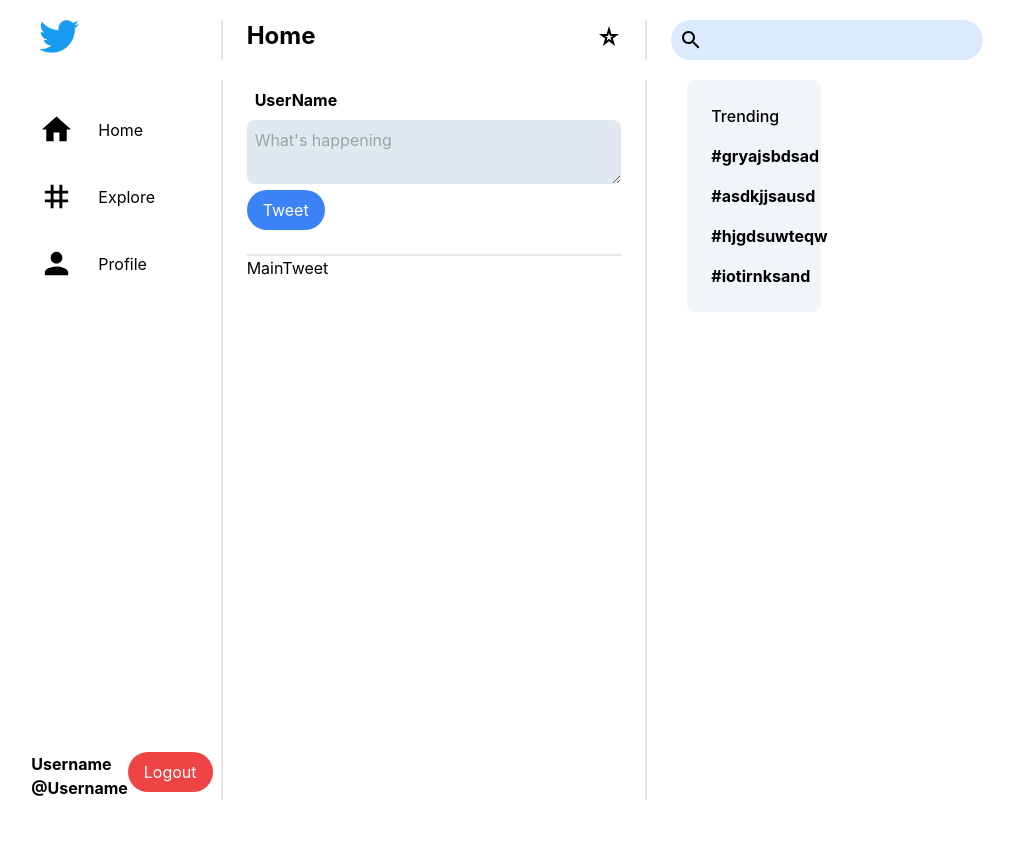
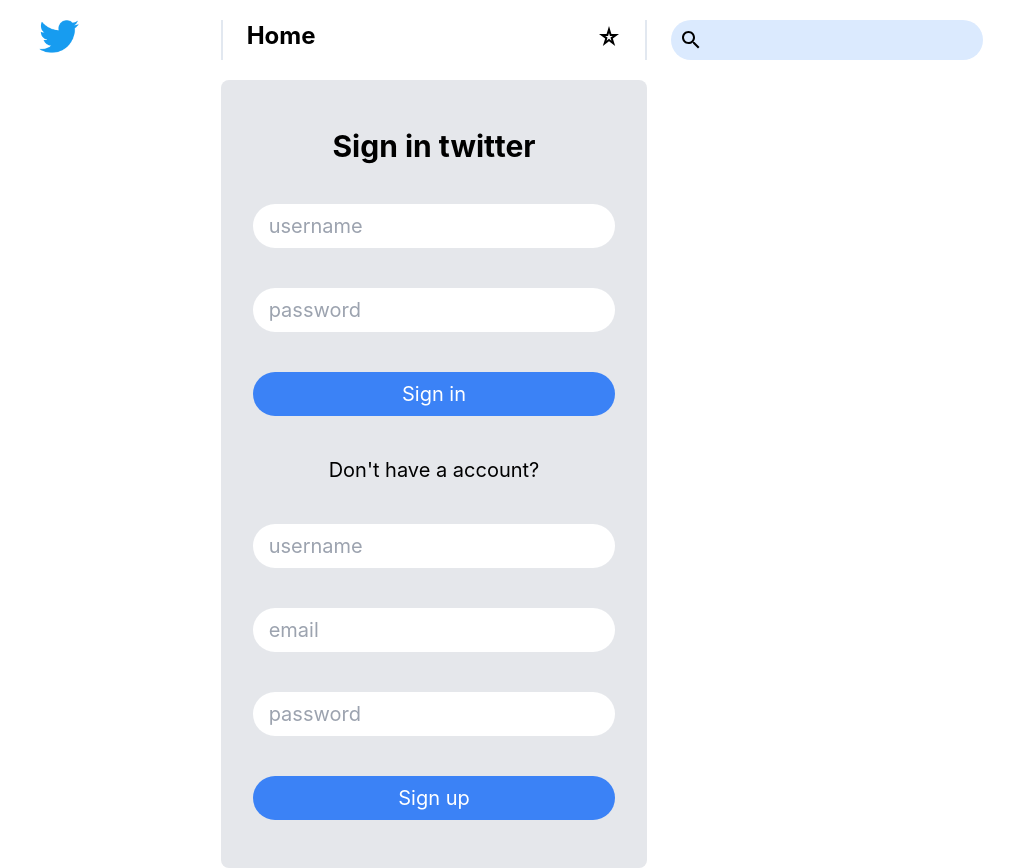
Before and after one commit to EEBK99/twitter-clone-eebk99, a React (Create React App) app in the folder client/: page / in a window 1280 px wide. Shown: the whole page, without its empty margins (206-1220 px from the left). Before the commit the page ends 800 px from the top, so only its background shows below. Built offline with nearby package versions, Linux system fonts and the light colour scheme.

Commit message:
feat: :sparkles: Homepage API integration done

```diff
--- a/client/src/components/LeftSidebar/LeftSidebar.tsx
+++ b/client/src/components/LeftSidebar/LeftSidebar.tsx
@@ -1,5 +1,7 @@
 import React from "react";
 import { Link } from "react-router-dom";
+import { useDispatch } from "react-redux";
+import { logout } from "../../store/slices/userSlice";
 
 import HomeIcon from "@mui/icons-material/Home";
 import TagIcon from "@mui/icons-material/Tag";
@@ -8,6 +10,13 @@
 type Props = {};
 
 const LeftSidebar = (props: Props) => {
+  const dispatch = useDispatch();
+
+  const handleLogout = (e: { preventDefault: () => void }) => {
+    e.preventDefault();
+    dispatch(logout());
+  };
+
   return (
     <div className="flex flex-col h-full md:h-[90vh] justify-between mr-6">
       <div className="mt-6 flex flex-col space-y-4">
@@ -39,7 +48,10 @@
 
         <div>
           <Link to="/signin">
-            <button className="bg-red-500 px-4 py-2 text-white rounded-full">
+            <button
+              onClick={handleLogout}
+              className="bg-red-500 px-4 py-2 text-white rounded-full"
+            >
               Logout
             </button>
           </Link>
--- a/client/src/pages/Home/Home.tsx
+++ b/client/src/pages/Home/Home.tsx
@@ -1,13 +1,21 @@
 import React from "react";
+import { useSelector } from "react-redux";
 
 import LeftSidebar from "../../components/LeftSidebar/LeftSidebar";
 import RightSidebar from "../../components/RightSidebar/RightSidebar";
 import MainTweet from "../../components/MainTweet/MainTweet";
+import Signin from "../Signin/Signin";
 
 type Props = {};
 
 const Home = (props: Props) => {
+  const { currentUser } = useSelector((state: any) => state.user);
+  console.log(currentUser);
   return (
+    <>
+      {!currentUser ? (
+        <Signin />
+      ) : (
         <div className="grid grid-cols-1 md:grid-cols-4">
           <div className="px-6">
             <LeftSidebar />
@@ -19,6 +27,8 @@
             <RightSidebar />
           </div>
         </div>
+      )}
+    </>
   );
 };
 
```
Lines whose indentation alone changed are shown as unchanged.
